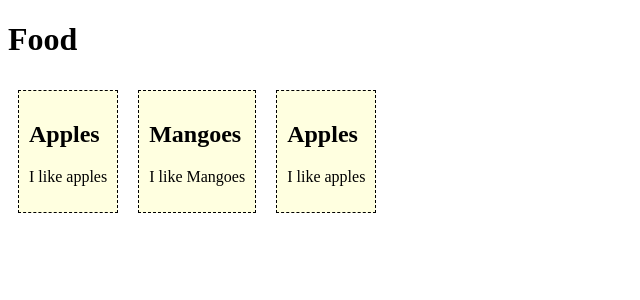
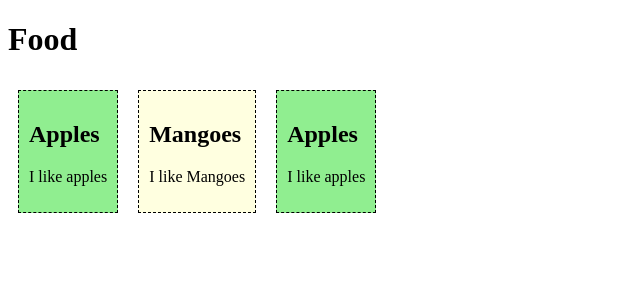
Before and after one commit to lsbernal/personal-website-finals, a Vue app in the folder vue-project/: page / in a window 1280 px wide. Shown: the top 300 px of the page, without its empty margins (0-640 px from the left). Built offline with nearby package versions, Linux system fonts and the light colour scheme.

Commit message:
Added class to css

```diff
--- a/vue-project/src/components/FoodItem.vue
+++ b/vue-project/src/components/FoodItem.vue
@@ -1,5 +1,5 @@
 <template>
-  <div>
+  <div class ="apple">
     <h2>{{ name }}</h2>
     <p>{{ message }}</p>
   </div>
@@ -17,7 +17,7 @@
 </script>
 
 <style>
-  #app > div {
+  .apple {
   border: dashed black 1px;
   display: inline-block;
   margin: 10px;
--- a/vue-project/src/components/FoodItem2.vue
+++ b/vue-project/src/components/FoodItem2.vue
@@ -1,5 +1,5 @@
 <template>
-    <div>
+    <div class="mango">
       <h2>{{ name }}</h2>
       <p>{{ message }}</p>
     </div>
@@ -17,7 +17,7 @@
   </script>
 
   <style>
-  #app > div {
+  .mango {
   border: dashed black 1px;
   display: inline-block;
   margin: 10px;
```
